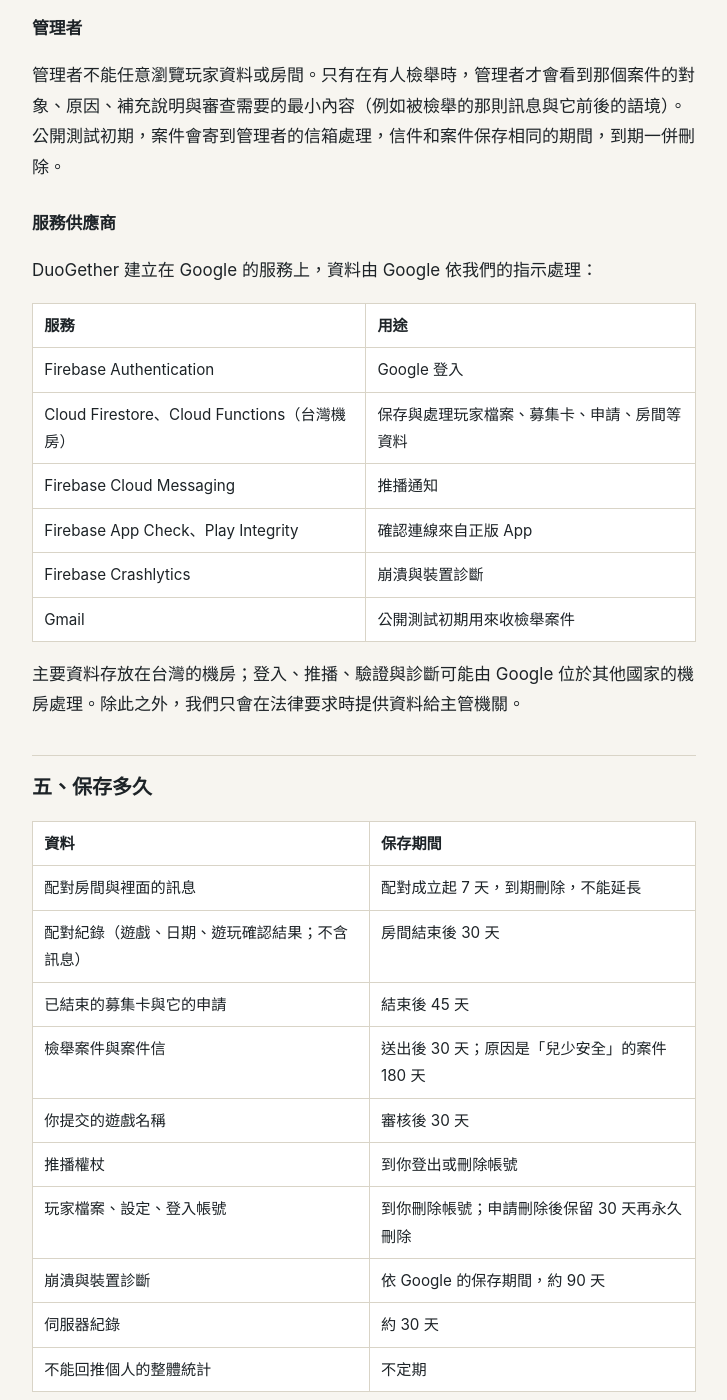
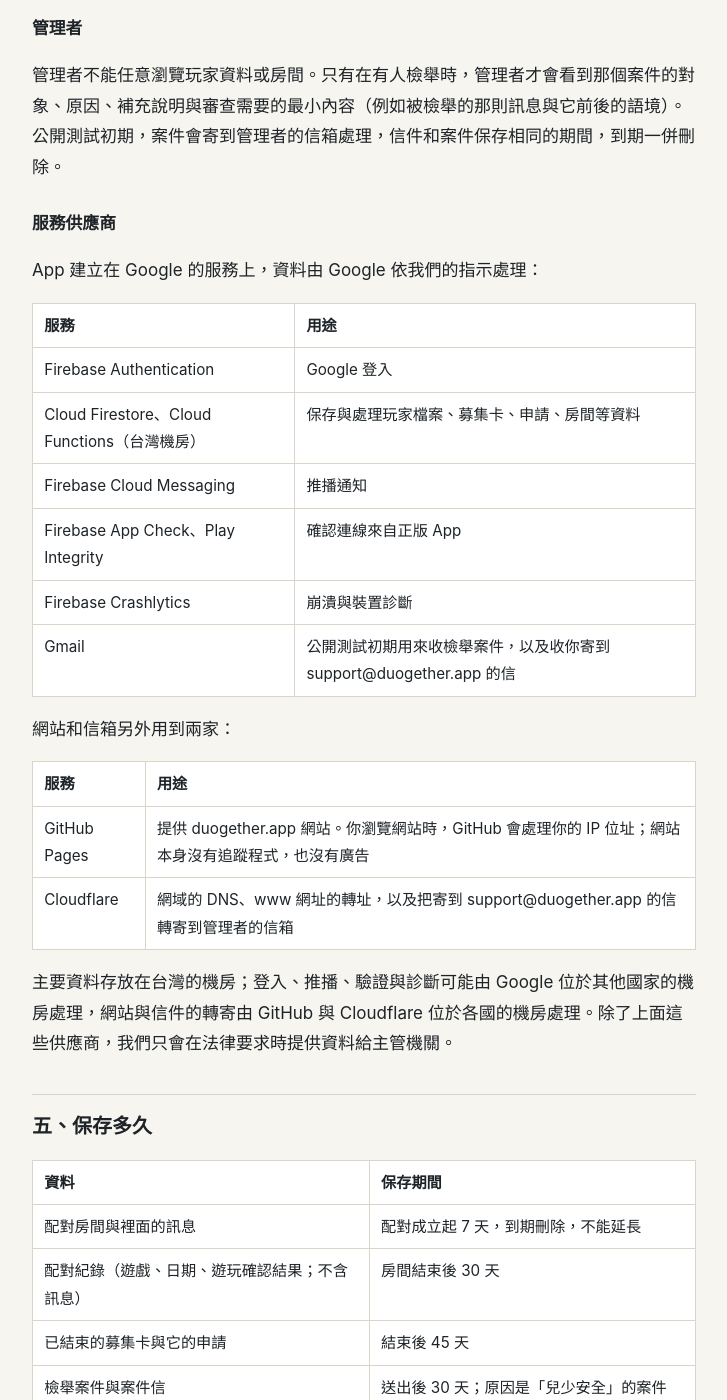
Before and after one commit to DuoGether/duogether.github.io, a Jekyll site: the page built from privacy.md, in a window 1280 px wide and 1400 px high, scrolled down 3083 px. Shown: the whole window, without its empty margins (276-1003 px from the left). Built offline with Jekyll 4.4.1, drawn with Linux system fonts in a browser that asks for light colours; some of the changed text lies outside the part shown.

Commit message:
Pages from DuoGether/app c69247d

```diff
--- a/privacy.md
+++ b/privacy.md
@@ -87,7 +87,7 @@
 
 ### 服務供應商
 
-DuoGether 建立在 Google 的服務上，資料由 Google 依我們的指示處理：
+App 建立在 Google 的服務上，資料由 Google 依我們的指示處理：
 
 | 服務 | 用途 |
 | --- | --- |
@@ -96,9 +96,16 @@
 | Firebase Cloud Messaging | 推播通知 |
 | Firebase App Check、Play Integrity | 確認連線來自正版 App |
 | Firebase Crashlytics | 崩潰與裝置診斷 |
-| Gmail | 公開測試初期用來收檢舉案件 |
+| Gmail | 公開測試初期用來收檢舉案件，以及收你寄到 support@duogether.app 的信 |
 
-主要資料存放在台灣的機房；登入、推播、驗證與診斷可能由 Google 位於其他國家的機房處理。除此之外，我們只會在法律要求時提供資料給主管機關。
+網站和信箱另外用到兩家：
+
+| 服務 | 用途 |
+| --- | --- |
+| GitHub Pages | 提供 duogether.app 網站。你瀏覽網站時，GitHub 會處理你的 IP 位址；網站本身沒有追蹤程式，也沒有廣告 |
+| Cloudflare | 網域的 DNS、www 網址的轉址，以及把寄到 support@duogether.app 的信轉寄到管理者的信箱 |
+
+主要資料存放在台灣的機房；登入、推播、驗證與診斷可能由 Google 位於其他國家的機房處理，網站與信件的轉寄由 GitHub 與 Cloudflare 位於各國的機房處理。除了上面這些供應商，我們只會在法律要求時提供資料給主管機關。
 
 ## 五、保存多久
 
```
Also changed, not shown: other parts of privacy.md (+1 -1 lines).
